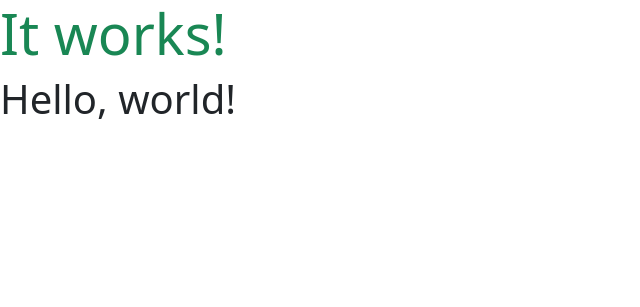
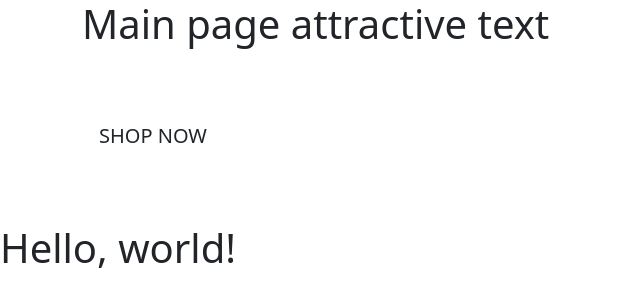
Before and after one commit to Anelairam/ms5, a Django app: page / in a window 1280 px wide. Shown: the top 307 px of the page, without its empty margins (0-640 px from the left). Run offline with Django 3.2, Linux system fonts and the light colour scheme.

Commit message:
Add homepage structure

```diff
--- a/home/templates/home/index.html
+++ b/home/templates/home/index.html
@@ -1,6 +1,27 @@
 {% extends "base.html" %}
 {% load static %}
 
+{% block page_header %}
+    <div class="container header-container">
+        <div class="row">
+            <div class="col">
+
+            </div>
+        </div>
+    </div>
+{% endblock %}
+
 {% block content %}
-    <h1 class="display-4 text-success">It works!</h1>
+    <div class="container h-100">
+        <div class="row h-100">
+            <div class="col-7 col-m-6">
+                <h1 class="success">Main page attractive text</h1>
+            </div>
+            <div class="my-5">
+                <h4>
+                    <a href="" class="shop-now-button btn btn-lg rounded-5 text-uppercase py-3">Shop now</a>
+                </h4>
+            </div>
+        </div>
+    </div>
 {% endblock %}
```
